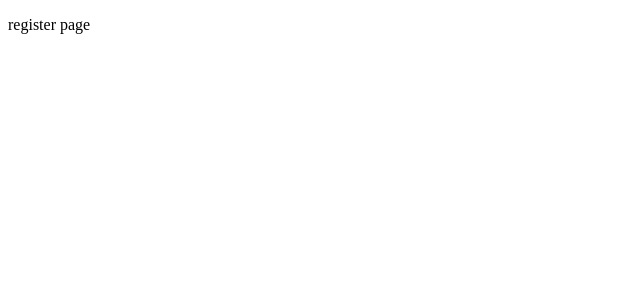
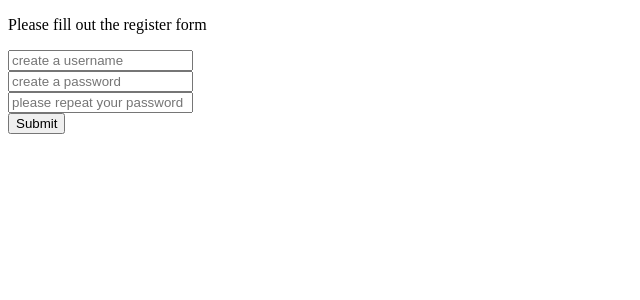
Before and after one commit to Frotolin08/Kronos-Proyecto, a React (Vite) app in the folder Frontend/: page /Register in a window 1280 px wide. Shown: the top 300 px of the page, without its empty margins (0-640 px from the left). Built offline with nearby package versions, Linux system fonts and the light colour scheme.

Commit message:
hecho form de register
con validación de contraseña y repetir contraseña

```diff
--- a/Frontend/src/Pages/Register.jsx
+++ b/Frontend/src/Pages/Register.jsx
@@ -1,5 +1,37 @@
+import { useState } from "react"
+import Form from "../components/Form";
+import PageDisabledModal from "../components/PageDisabledModal";
 export default function Register() {
+const fields =[{
+    name: "username",
+    placeholder: "create a username",
+    requireMsg: "Please insert a username",
+},{
+name: "password",
+    placeholder: "create a password",
+    requireMsg: "Please insert a password",
+    isPassword: true,
+},
+{
+    name: 'repeat password',
+    placeholder: 'please repeat your password',
+    requireMsg: 'please insert the same password',
+    isPassword: true,
+    validateWithPassword: true
+}
+]
 
-    return <p>register page</p>
-
+const [triggered, setTriggered] = useState(false);
+  const disable = () => setTriggered(false);
+    return (<><p>Please fill out the register form</p>
+    <Form fields={fields} setTriggered={setTriggered}
+        triggered={triggered}
+        openModal={true}/>
+         <PageDisabledModal
+                triggered={triggered}
+                disable={disable}
+                innerText="Form submitted succesfully"
+              />
+</>
+)
 }
--- a/Frontend/src/components/Form.jsx
+++ b/Frontend/src/components/Form.jsx
@@ -2,12 +2,14 @@ import Register from "../Pages/Register";
 import { useForm } from "react-hook-form";
 
 export default function Form(props) {
-  const formFields = props.fields; //debe ser un array de objetos de la estructura {name: string, placeholder: string}
+  const formFields = props.fields; //debe ser un array de objetos de la estructura
+  // {name: string, placeholder: string, isPasword: bool, requireMsg: string, validateWithPassword: bool}
   const {
     register,
     handleSubmit,
     reset,
     formState: { errors },
+    watch
   } = useForm();
 
   const onSubmit = async (data) => {
@@ -15,16 +17,20 @@ export default function Form(props) {
     reset();
     props.openModal && props.setTriggered(!props.triggered);
   };
+  const watchPassword = watch('password', '')
+
 
   return (
     <>
-      <p>Login Page</p>
+
       <form onSubmit={handleSubmit(onSubmit)}>
         {formFields.map((field) => (
           <div key={field.name}>
             <input
               type={field.isPassword && "password"}
-              {...register(field.name, { required: field.requireMsg })}
+              {...register(field.name, { required: field.requireMsg,
+                validate: value =>  field.validateWithPassword? value=== watchPassword || 'passwords dont match' : true
+               })}
               placeholder={field.placeholder}
             />
             {errors[field.name] && (
```
